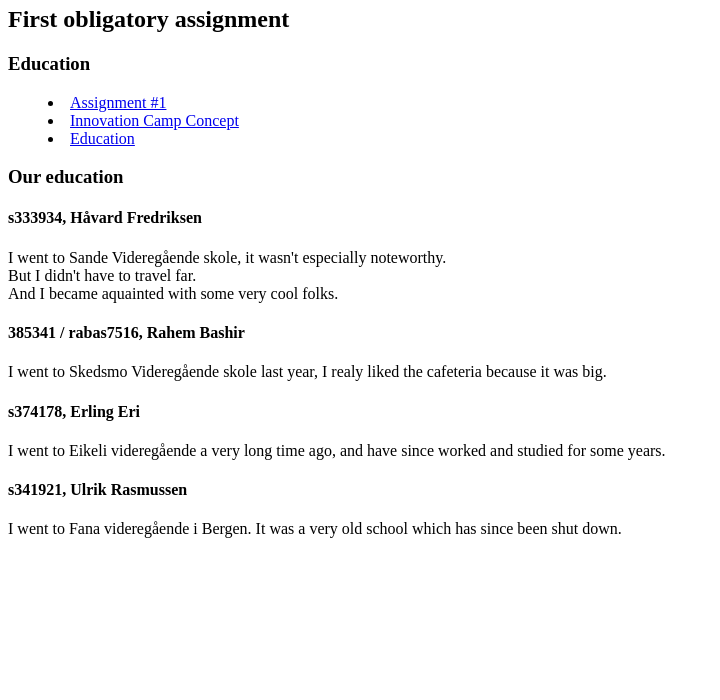
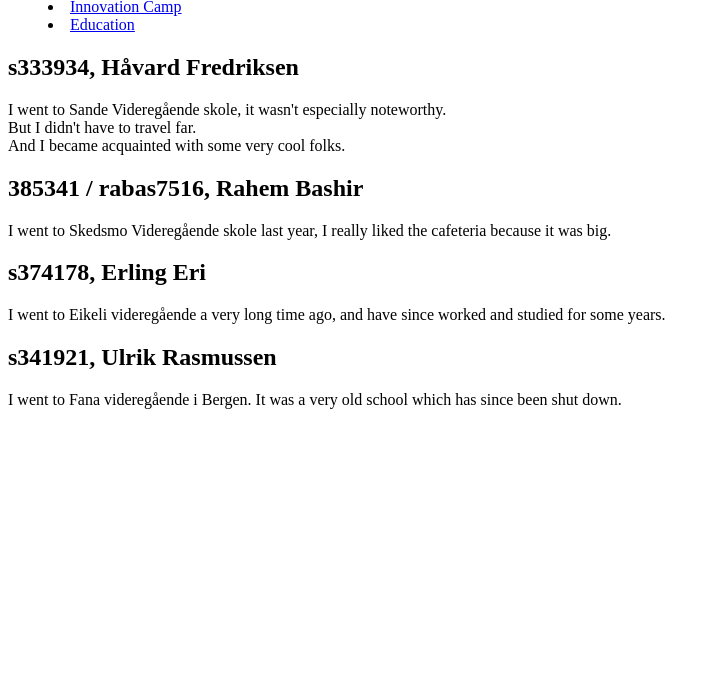
Before and after one commit to OsloMet-web/1stOblig-oblig-1-group-4, a plain HTML site: page Gruppe4Oblig1/secondPage.html in a window 1280 px wide. Shown: the part 100-800 px from the top of the page, without its empty margins (0-720 px from the left). Drawn offline with Linux system fonts and the light colour scheme.

Commit message:
Update secondPage.html

```diff
--- a/Gruppe4Oblig1/secondPage.html
+++ b/Gruppe4Oblig1/secondPage.html
@@ -1,41 +1,34 @@
 <!DOCTYPE html>
 <html lang="en">
 <head>
-        <meta charset="utf-8"
+    <meta charset="utf-8">
     <title>Education</title>
     <!--<base href="https://github.com/OsloMet-web/1stOblig-oblig-1-group-4/tree/2067ee35b5cfcd9c5628eedf3db1f68add112172/Gruppe4Oblig1">-->
     <link rel="stylesheet" href="style5000.css">
 </head>
 <body>
-        <h1>DATA 1200</h1>
-        <h2>First obligatory assignment</h2>
-        <div class="lists">
-            <h3>Education</h3>
 <menu id="navBar">
-                <li id="actualAssignment"><a href="https://oslomet.instructure.com/courses/26764/assignments/77903">Assignment #1</a></li>
-                <li id="simpleWebpage"><a href="simpleHTMLWebpage.html">Innovation Camp Concept</a></li>
-                <li id="secondPage"><a href="secondPage.html">Education</a></li>
+    <h1>Education</h1>
+    <li class="navItem"><a href="index.html">Index</a></li>
+    <li class="navItem"><a href="simpleHTMLWebpage.html">Innovation Camp</a></li>
+    <li class="navItem"><a href="secondPage.html">Education</a></li>
 </menu>
+<div>
+    <div class="genericText">
+        <h2>s333934, Håvard Fredriksen</h2>
+        <p>I went to Sande Videregående skole, it wasn't especially noteworthy.<br>But I didn't have to travel far.<br>And I became acquainted with some very cool folks.</p>
     </div>
-        <div>
-            <h3>Our education</h3>
-            <div>
-            <h4>s333934, Håvard Fredriksen</h4>
-            <p>I went to Sande Videregående skole, it wasn't especially noteworthy.<br>But I didn't have to travel far.<br>And I became aquainted with some very cool folks.</p>
+    <div class="genericText">
+        <h2>385341 / rabas7516, Rahem Bashir</h2>
+        <p>I went to Skedsmo Videregående skole last year, I really liked the cafeteria because it was big.</p>
     </div>
-            <!--Rahem-->
-            <div>
-                <h4>385341 / rabas7516, Rahem Bashir</h4>
-                <p>I went to Skedsmo Videregående skole last year, I realy liked the cafeteria because it was big.</p>
+    <div class="genericText">
+        <h2>s374178, Erling Eri</h2>
+        <p>I went to Eikeli videregående a very long time ago, and have since worked and studied for some years.</p>
     </div>
-            <div>
-                <h4> s374178, Erling Eri  </h4>
-                <p>  I went to Eikeli videregående a very long time ago, and have since worked and studied for some years.   </p>
-            </div>
-            <!--Ulrik-->
-            <div>
-                <h4> s341921, Ulrik Rasmussen   </h4>
-                <p>I went to Fana videregående i Bergen. It was a very old school which has since been shut down.  </p>
+    <div class="genericText">
+        <h2> s341921, Ulrik Rasmussen</h2>
+        <p>I went to Fana videregående i Bergen. It was a very old school which has since been shut down.</p>
     </div>
 </div>
 </body>
```
Lines whose indentation alone changed are shown as unchanged.
